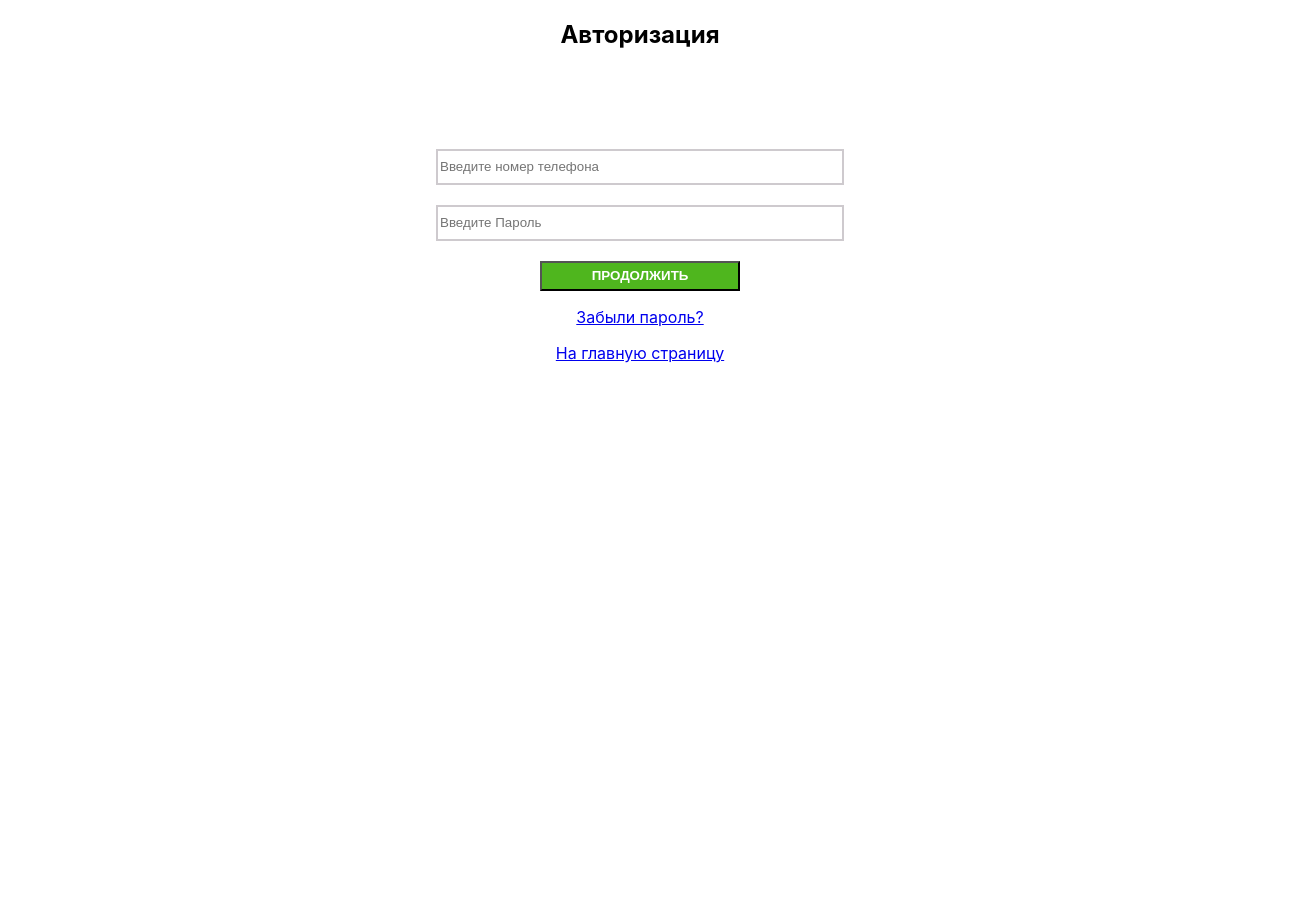
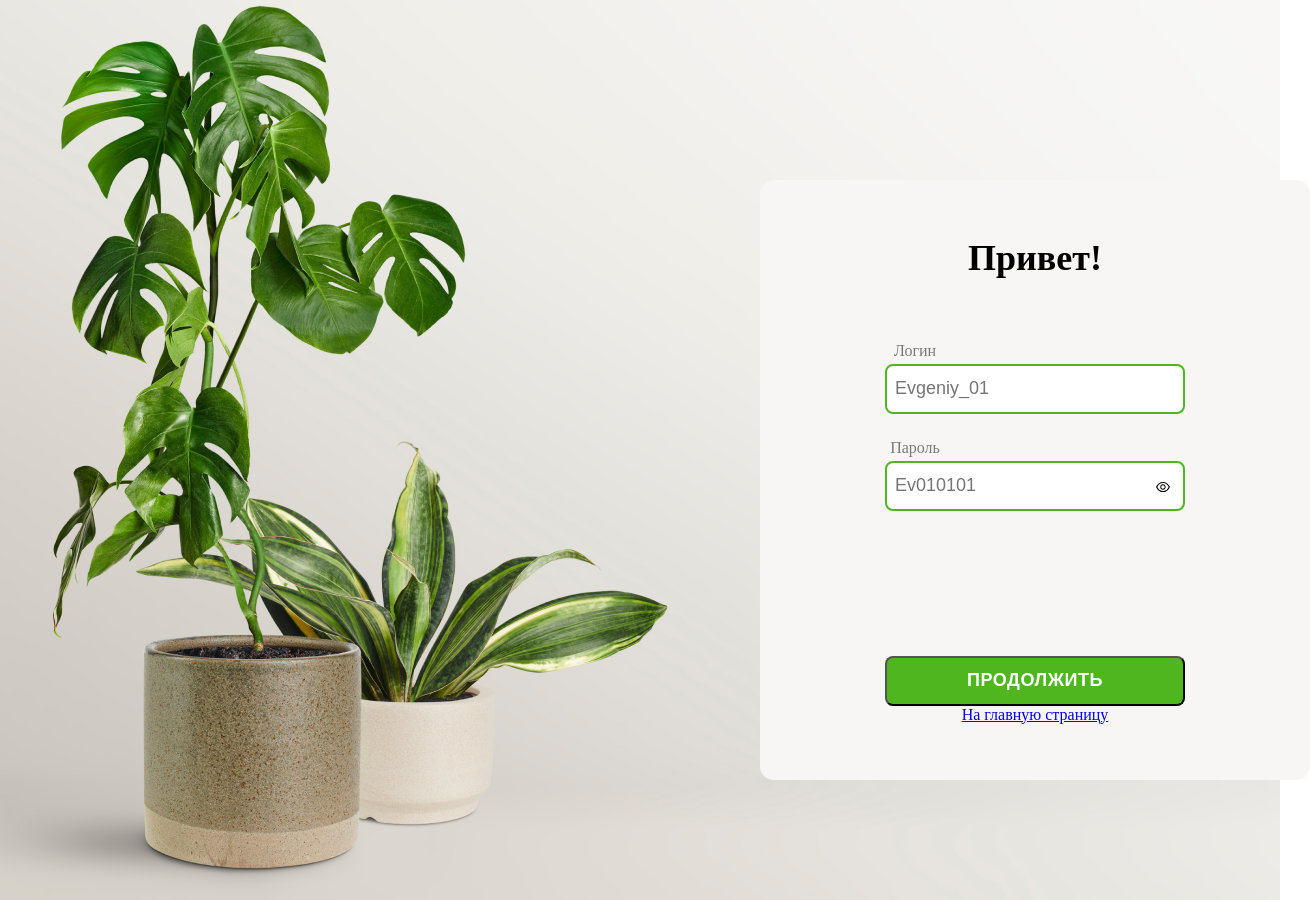
Before and after one commit to SunMadeteam/Frontend, a React (Create React App) app: page /Login in a window 1280 px wide. Shown: the whole page, 1310 px wide, since content can reach past the window. Before the commit the page ends 800 px from the top, so only its background shows below. Built offline with nearby package versions, Linux system fonts and the light colour scheme.

Commit message:
done auth for admin panel

```diff
--- a/package.json
+++ b/package.json
@@ -3,6 +3,7 @@
   "version": "0.1.0",
   "private": true,
   "dependencies": {
+    "@tailwindcss/forms": "^0.4.0",
     "@testing-library/jest-dom": "^5.16.1",
     "@testing-library/react": "^12.1.2",
     "@testing-library/user-event": "^13.5.0",
@@ -10,6 +11,7 @@
     "react": "^17.0.2",
     "react-dom": "^17.0.2",
     "react-firebase-hooks": "^5.0.1",
+    "react-icons": "^4.3.1",
     "react-router-dom": "^6.2.1",
     "react-scripts": "5.0.0",
     "web-vitals": "^2.1.3"
--- a/src/App.css
+++ /dev/null
@@ -1,38 +0,0 @@
-.App {
-  text-align: center;
-}
-
-.App-logo {
-  height: 40vmin;
-  pointer-events: none;
-}
-
-@media (prefers-reduced-motion: no-preference) {
-  .App-logo {
-    animation: App-logo-spin infinite 20s linear;
-  }
-}
-
-.App-header {
-  background-color: #282c34;
-  min-height: 100vh;
-  display: flex;
-  flex-direction: column;
-  align-items: center;
-  justify-content: center;
-  font-size: calc(10px + 2vmin);
-  color: white;
-}
-
-.App-link {
-  color: #61dafb;
-}
-
-@keyframes App-logo-spin {
-  from {
-    transform: rotate(0deg);
-  }
-  to {
-    transform: rotate(360deg);
-  }
-}
--- a/src/App.js
+++ b/src/App.js
@@ -1,18 +1,15 @@
-import './App.css';
-import registr from "./registr/Register"
 import {Routes, Route} from "react-router-dom"
 import Login from "./Login/Login"
 // import "./Login/Login.css"
-import AppRouter from './components/AppRouter';
 import HomePage from './HomePage/HomePage';
-import ForgotPassword from './ForgotPassword/ForgotPassword';
 const App=()=> {
   return (
-    <Routes>
-        <Route path="/" element={<HomePage/>}/>
-        <Route path="/Login" element={<Login/>}/>
-        <Route path="/ForgotPassword" element={<ForgotPassword/>}/>
-    </Routes>
+    <div className="container">
+      <Routes>
+          <Route path="/" element={<HomePage/>}/>
+          <Route path="/Login" element={<Login/>}/>
+      </Routes>
+    </div>
   );
 }
 
--- a/src/ForgotPassword/ForgotPassword.css
+++ /dev/null
@@ -1,6 +0,0 @@
-.main{
-    margin: auto 0;
-    align-items: center;
-    text-align: center;
-    font-size: 50px;
-}
--- a/src/ForgotPassword/ForgotPassword.jsx
+++ /dev/null
@@ -1,12 +0,0 @@
-import { Link } from "react-router-dom";
-import "./ForgotPassword"
-const ForgotPassword = ()=>{
-    return(
-        <div className="main">
-            <p>Пока этой страницы нет :(</p>
-            <Link to="/Login">Войти</Link>
-        </div>
-    )
-}
-
-export default ForgotPassword;
--- a/src/Login/Login.css
+++ b/src/Login/Login.css
@@ -1,69 +1,72 @@
-.registr_content{
+*{
+padding: 0px;
+margin: 0px;
+}
+.container{
+    width: auto;
+}
+.Auth_content{
+    height: 100%;
     width: 100%;
     max-width: 1440px;
-    margin: 0px auto;
-    text-align: center;
-    align-items: center;
 }
-.registr_form{
+.Auth_back{
+    background: url(./back.png) center;
+    height: 900px;
+    position: absolute;
+}
+.Auth_form{
     display: flex;
     justify-content:center;
     flex-direction: column;
     text-align: center;
     align-items: center;
+    height: 600px;
+    width: 550px;
+    background: #F8F6F4;
+    border-radius: 14px;
+    margin: 180px 0px 0px 760px;
+
 }
-.registr_input{
-    width: 400px;
-    height: 30px;
-    margin-bottom: 20px;
-    background: #FFFFFF;
-    border: 2px solid #CECACE;
+.Auth_input{
+    border: 2px solid #4FB61E;
+    box-sizing: border-box;
+    border-radius: 8px;
+    height: 50px;
+    width: 300px;
+    margin: 0px 0px 25px 0px;
+    padding: 0.5rem;
+    font-size: 18px;
 }
-.registr_button{
-    width: 200px;
-    height: 30px;
-    background: #4FB61E;
+.Auth_input_pass{
+    margin-bottom:125px
+}
+.Auth_label{
+    opacity: 50%;
+    margin-right: 240px;
+    margin-bottom: 4px;
+}
+.label_margin{
+    margin-top: 63px;
+}
+.Auth_button{
     color: #FFFFFF;
     font-weight: bold;
-}
-h2{
-    font-size: 24px;
-    margin-bottom: 100px;
-}
-/* .registr_text{
-    display: flex;
-    text-align: center;
-    justify-content:space-between;
-}
-.registr_text{
-    font-size: 18px;
-}
-
-h3{
-    font-size: 18px;
-    opacity: 50%;
-}
-h2{
-    font-size: 24px;
-    margin-top: 100px;
-}
-.registr_input{
-    width: 379px;
-    height: 46px;
-    margin-bottom: 40px;
-    background: #FFFFFF;
-    border: 2px solid #CECACE;
-    box-sizing: border-box;
-    border-radius: 8px;
-}
-
-.registr_button{
-    width: 377px;
-    height: 53px;
-
+    width: 300px;
+    height: 50px;
     background: #4FB61E;
     border-radius: 8px;
     font-size: 18px;
-    color: #FFFFFF;
+    letter-spacing: 0.03em;
+}
+h2{
     font-weight: bold;
-} */
+    font-size: 36px;
+    line-height: 42px;
+    font-style: normal;
+}
+.Auth_eye{
+    position: relative;
+    bottom: 157px;
+    left: 128px;
+}
--- a/src/Login/Login.jsx
+++ b/src/Login/Login.jsx
@@ -1,21 +1,37 @@
 import React from "react";
 import { Link } from "react-router-dom";
 import "./Login.css"
+import {AiOutlineEye, AiOutlineEyeInvisible} from "react-icons/ai"
+import { useState } from "react";
 const Login =()=>   {
+    const [open, setOpen] = useState(false)
+
+    const toggle=()=>{
+        setOpen(!open)
+    }
+
     return (
-    <div className="registr_content">
-        <h2>Авторизация</h2>
-        <form className="registr_form">
-            <input className="registr_input" placeholder="Введите номер телефона"></input>
-            <input className="registr_input" placeholder="Введите Пароль"></input>
-            <button className="registr_button">ПРОДОЛЖИТЬ</button>
-        </form>
-
-        <p>
-            <Link to="/ForgotPassword">Забыли пароль?</Link>
-        </p>
-        <Link to="/">На главную страницу</Link>
-    </div>
+        <div className="Auth_content Auth_back">
+            <div className="Auth">
+                <form className="Auth_form">
+                <h2>Привет!</h2>
+                    <label className="Auth_label label_margin">Логин</label>
+                        <input className="Auth_input Auth_input_login" placeholder="Evgeniy_01"></input>
+                    <label className="Auth_label">Пароль</label>
+                        <input className="Auth_input Auth_input_pass"
+                        placeholder="Ev010101"
+                        type={(open===true)?"password":"text"}></input>
+                        <div className="Auth_eye">
+                            {
+                                (open===false)?<AiOutlineEye onClick={toggle}/>:
+                                <AiOutlineEyeInvisible onClick={toggle}/>
+                            }
+                        </div>
+                    <button className="Auth_button">ПРОДОЛЖИТЬ</button>
+                    <p> <Link to="/">На главную страницу</Link> </p>
+                </form>
+            </div>
+        </div>
     )
 }
 
--- a/src/index.css
+++ /dev/null
@@ -1,13 +0,0 @@
-body {
-  margin: 0;
-  font-family: -apple-system, BlinkMacSystemFont, 'Segoe UI', 'Roboto', 'Oxygen',
-    'Ubuntu', 'Cantarell', 'Fira Sans', 'Droid Sans', 'Helvetica Neue',
-    sans-serif;
-  -webkit-font-smoothing: antialiased;
-  -moz-osx-font-smoothing: grayscale;
-}
-
-code {
-  font-family: source-code-pro, Menlo, Monaco, Consolas, 'Courier New',
-    monospace;
-}
--- a/src/index.js
+++ b/src/index.js
@@ -1,29 +1,28 @@
 import React from 'react';
 import ReactDOM from 'react-dom';
-import './index.css';
 import App from './App';
-
+import { BrowserRouter } from 'react-router-dom';
 // Import the functions you need from the SDKs you need
 import { initializeApp } from "firebase/app";
 import { getAnalytics } from "firebase/analytics";
-import { BrowserRouter } from 'react-router-dom';
-// TODO: Add SDKs for Firebase products that you want to use
-// https://firebase.google.com/docs/web/setup#available-libraries
 
-// Your web app's Firebase configuration
-// For Firebase JS SDK v7.20.0 and later, measurementId is optional
-const firebaseConfig = {
-  apiKey: "AIzaSyD7YoaPRR0wVLYNy5Eg-jH45yqFGTeklXA",
-  authDomain: "sun-made.firebaseapp.com",
-  projectId: "sun-made",
-  storageBucket: "sun-made.appspot.com",
-  messagingSenderId: "151825634626",
-  appId: "1:151825634626:web:3389ea3fa34d556f5364db",
-  measurementId: "G-PGCJ4BNJ61"
-};
-// Initialize Firebase
-const app = initializeApp(firebaseConfig);
-const analytics = getAnalytics(app);
+// // TODO: Add SDKs for Firebase products that you want to use
+// // https://firebase.google.com/docs/web/setup#available-libraries
+
+// // Your web app's Firebase configuration
+// // For Firebase JS SDK v7.20.0 and later, measurementId is optional
+// const firebaseConfig = {
+//   apiKey: "AIzaSyD7YoaPRR0wVLYNy5Eg-jH45yqFGTeklXA",
+//   authDomain: "sun-made.firebaseapp.com",
+//   projectId: "sun-made",
+//   storageBucket: "sun-made.appspot.com",
+//   messagingSenderId: "151825634626",
+//   appId: "1:151825634626:web:3389ea3fa34d556f5364db",
+//   measurementId: "G-PGCJ4BNJ61"
+// };
+// // Initialize Firebase
+// const app = initializeApp(firebaseConfig);
+// const analytics = getAnalytics(app);
 
 
 ReactDOM.render(
```
Also changed, not shown: src/components/AppRouter.js (deleted, +0 -15 lines), src/Login/back.png (added), src/registr/Register.js (deleted), src/registr/registr.css (deleted), 1 other file (tests, documents, lock files or other folders).
